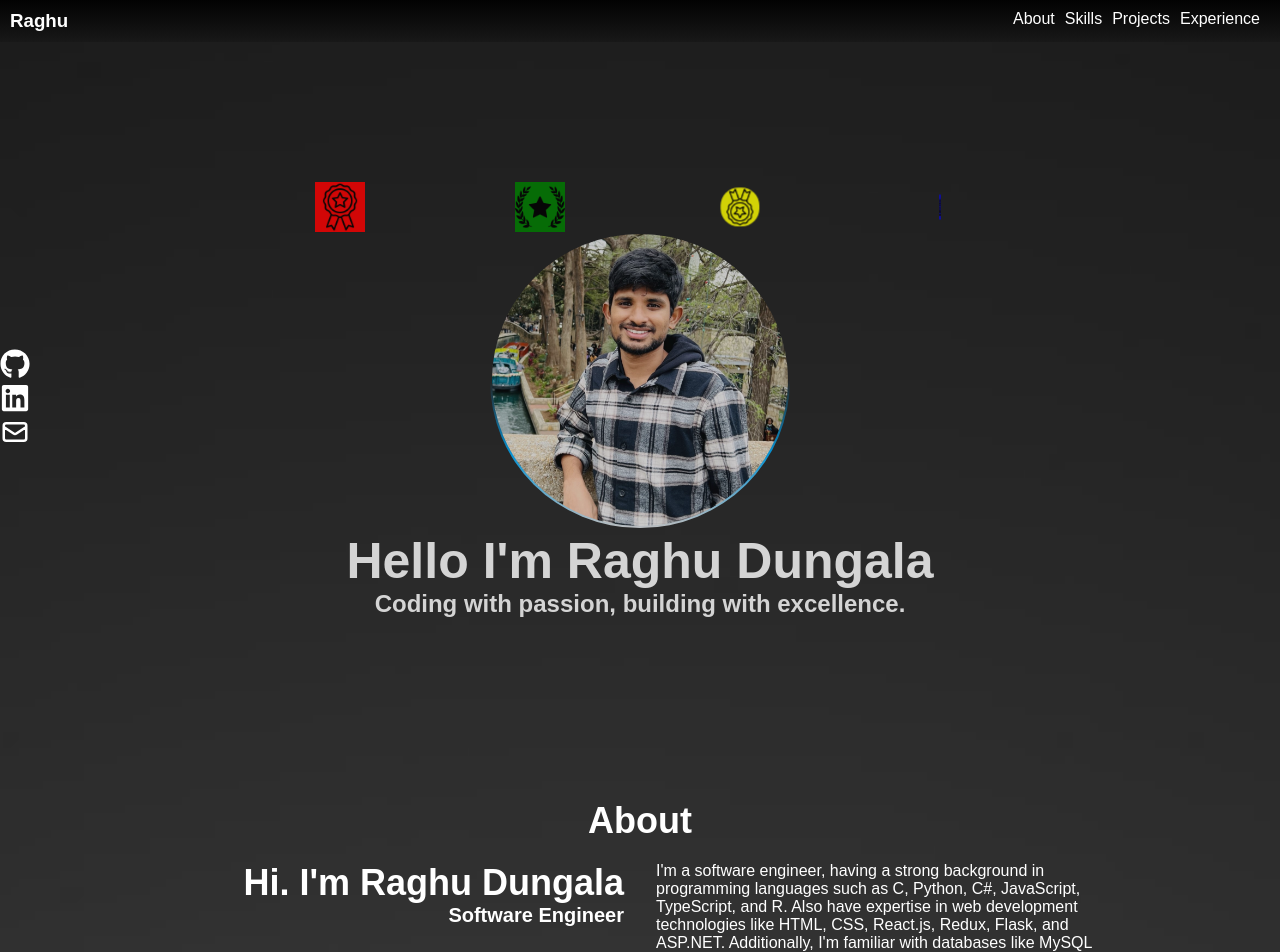
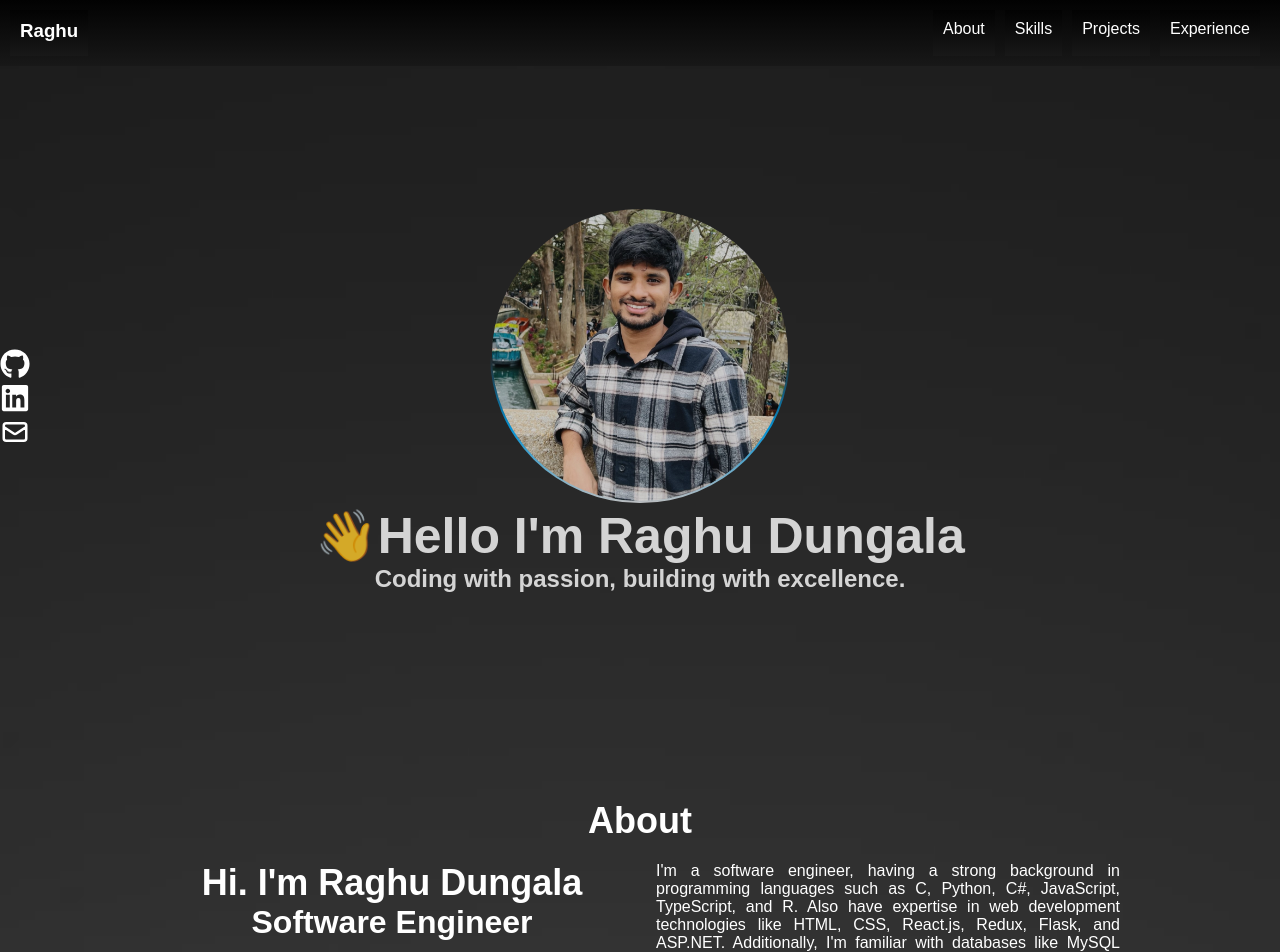
Before and after one commit to raghudungala/portfolio, a React (Create React App) app: page / in a window 1280 px wide. Shown: the top 952 px of the page. Built offline with nearby package versions, Linux system fonts and the light colour scheme.

Commit message:
Make css changes

```diff
--- a/src/components/About.js
+++ b/src/components/About.js
@@ -12,10 +12,10 @@ const About = () => {
       <div className='grid-container'>
         <div className='text-right'>
           <p>Hi. I'm Raghu Dungala</p>
-          <h2 style={{ fontSize: "20px" }}> Software Engineer</h2>
+          <h2 className='prof'> Software Engineer</h2>
         </div>
         <div>
-          <p>I'm a software engineer, having a strong background in programming languages such as C, Python, C#, JavaScript, TypeScript, and R. Also have expertise in web development technologies like HTML, CSS, React.js, Redux, Flask, and ASP.NET. Additionally, I'm familiar with databases like MySQL and SQL and have experience with version control tools like Git and continuous integration/continuous deployment (CI/CD) pipelines using Azure Jenkins.</p>
+          <p className="about-intro">I'm a software engineer, having a strong background in programming languages such as C, Python, C#, JavaScript, TypeScript, and R. Also have expertise in web development technologies like HTML, CSS, React.js, Redux, Flask, and ASP.NET. Additionally, I'm familiar with databases like MySQL and SQL and have experience with version control tools like Git and continuous integration/continuous deployment (CI/CD) pipelines using Azure Jenkins.</p>
         </div>
       </div>
     </section>
--- a/src/components/Header.js
+++ b/src/components/Header.js
@@ -5,18 +5,19 @@ import {
   FaLinkedin,
 } from 'react-icons/fa';
 import { HiOutlineMail } from 'react-icons/hi';
+import "../styles/header.css"
 
 
 const Header = () => {
   return (
     <header>
-      <nav>
+      <nav className="main-navigation">
         <ul>
-          <li className="logo"><Link to="welcomepage" smooth={true} duration={500}><h3>Raghu</h3></Link></li>
-          <li><Link to="about" smooth={true} offset={-70} duration={500}>About</Link></li>
-          <li><Link to="skills" smooth={true} offset={-50} duration={500}>Skills</Link></li>
-          <li><Link to="projects" smooth={true} offset={-50} duration={500}>Projects</Link></li>
-          <li><Link to="experience" smooth={true} offset={20} duration={500}>Experience</Link></li>
+          <li className="logo nav_button"><Link to="welcomepage" smooth={true} duration={500}><h3>Raghu</h3></Link></li>
+          <li className='nav_button'><Link to="about" smooth={true} offset={-70} duration={500}>About</Link></li>
+          <li className='nav_button'><Link to="skills" smooth={true} offset={-50} duration={500}>Skills</Link></li>
+          <li className='nav_button'><Link to="projects" smooth={true} offset={-50} duration={500}>Projects</Link></li>
+          <li className='nav_button'><Link to="experience" smooth={true} offset={20} duration={500}>Experience</Link></li>
         </ul>
       </nav>
       <div className="side-ribbon">
--- a/src/components/welcomepage.js
+++ b/src/components/welcomepage.js
@@ -1,30 +1,32 @@
 import React from "react";
 import "../styles/welcomepage.css"
 import personalImage from "../images/raghu.JPEG"
-import award from "../images/award.png"
-import star from "../images/star.png"
+// import award from "../images/award.png"
+// import star from "../images/star.png"
 
 const WelcomePage = () => {
   return (
     <section id="welcomepage">
-      <div class="container1">
-        <div class="box">
+      {/* <div className="container1">
+        <div className="box">
           <img src={award} alt="award" style={{ width: "100%" }}></img>
         </div>
-        <div class="box">
+        <div className="box">
           <img src={star} alt="award" style={{ width: "100%" }}></img>
         </div>
-        <div class="box">
+        <div className="box">
           <img src={award} alt="award" style={{ width: "100%" }}></img>
         </div>
-        <div class="box">
+        <div className="box">
           <img src={star} alt="award" style={{ width: "100%" }}></img>
         </div>
-      </div>
+      </div> */}
       <div className="circular-image">
         <img src={personalImage} alt="Personal" className="user-pic"></img>
+
       </div>
       <h1 id="intro">
+      <span role="img" aria-label="hi">👋</span>
         <span className="dropping-letter">H</span>
         <span className="dropping-letter">e</span>
         <span className="dropping-letter">l</span>
--- a/src/styles/about.css
+++ b/src/styles/about.css
@@ -16,7 +16,7 @@
 }
 
 .text-right {
-  text-align: right;
+  text-align: center;
   font-weight: bold;
   font-size: 2.25rem;
 }
@@ -29,12 +29,23 @@
   font-weight: bold;
 }
 
-.inline {
-  display: inline;
+.prof{
+  font-size: 2rem;
+}
+
+.about-intro{
+  text-align: justify;
 }
 
 @media (max-width: 768px) {
   .grid-container {
     grid-template-columns: repeat(auto-fit, minmax(300px, 1fr));
   }
+  .text-right{
+    font-size: 1.75rem;
+  }
+  .prof{
+    font-size: 1rem;
+    align-items: center;
+  }
 }
--- a/src/styles/experience.css
+++ b/src/styles/experience.css
@@ -56,6 +56,7 @@
 .experience p {
   font-size: 16px;
   margin-bottom: 10px;
+  text-align: justify;
 }
 
 .end {
--- /dev/null
+++ b/src/styles/header.css
@@ -0,0 +1,62 @@
+
+.nav_button{
+    position: relative;
+    overflow: hidden;
+    padding: 10px;
+    background-image: linear-gradient(#020202, #181818);
+}
+
+header {
+    position: fixed;
+    top: 0;
+    left: 0;
+    width: 100%;
+    padding: 10px;
+    z-index: 1;
+    background-image: linear-gradient(#020202, #181818);
+    background-size: cover;
+    background-position: center;
+    align-items: center;
+    justify-content: space-between;
+  }
+
+  nav ul {
+    display: flex;
+    justify-content: flex-end;
+
+  }
+
+  .logo {
+    margin-right: auto;
+  }
+
+  nav ul li {
+    display: inline-block;
+    margin-right: 10px;
+  }
+
+  nav ul li a {
+    color: #fff;
+    text-decoration: none;
+  }
+
+
+.nav_button::after{
+    content: "";
+    display: block;
+    width:100%;
+    height: 4px;
+    background-color: #fff;
+    transform: scaleX(0);
+    transform-origin: left;
+    transition: tranform 10s ease;
+
+}
+.nav_button:hover::after{
+    transform: scaleX(1);
+}
+
+.nav_button activate{
+    background-color: #4CAF50; /* Green background when active */
+    color: white;
+}
--- a/src/styles/project.css
+++ b/src/styles/project.css
@@ -88,6 +88,7 @@
 .proj span,
 .proj a {
   margin-bottom: 10px;
+  text-align: justify;
 }
 
 .proj button {
--- a/src/styles/styles.css
+++ b/src/styles/styles.css
@@ -18,42 +18,6 @@ body {
   color: #333;
 }
 
-/* Header styles */
-header {
-  position: fixed;
-  top: 0;
-  left: 0;
-  width: 100%;
-  padding: 10px;
-  z-index: 1;
-  background-image: linear-gradient(#020202, #181818);
-  background-size: cover;
-  background-position: center;
-  align-items: center;
-  justify-content: space-between;
-}
-
-
-
-nav ul {
-  display: flex;
-  justify-content: flex-end;
-
-}
-
-.logo {
-  margin-right: auto;
-}
-
-nav ul li {
-  display: inline-block;
-  margin-right: 10px;
-}
-
-nav ul li a {
-  color: #fff;
-  text-decoration: none;
-}
 
 .side-ribbon {
   position: fixed;
@@ -91,7 +55,7 @@ footer {
 /* Responsive styles */
 @media screen and (max-width: 768px) {
   header h1 {
-    font-size: 20px;
+    font-size: 15px;
   }
 
   section {
--- a/src/styles/welcomepage.css
+++ b/src/styles/welcomepage.css
@@ -18,12 +18,12 @@
 @keyframes dropAnimation {
   0% {
     opacity: 0;
-    transform: translateY(-50px);
+    transform: translateX(20px);
   }
 
   100% {
     opacity: 1;
-    transform: translateY(0);
+    transform: translateX(0);
   }
 }
 
@@ -136,75 +136,76 @@
 
 .dropping-letter {
   display: inline-block;
-  animation-name: dropAnimation;
-  animation-duration: 1s;
-  animation-fill-mode: forwards;
-  animation-timing-function: ease-in-out;
+  /* animation-name: dropAnimation; */
+  /* animation-duration: 5s; */
+  transform: scaleX(1);
+  transition: trasform 3s ease;
+  /* animation-timing-function: ease-in-out; */
   /* animation-iteration-count: infinite; */
 }
 
 .dropping-letter:nth-child(1) {
-  animation-delay: 0.1s;
+  transform: scaleX(1)
 }
 
 .dropping-letter:nth-child(2) {
-  animation-delay: 0.2s;
+  transform: scaleX(1)
 }
 
 .dropping-letter:nth-child(3) {
-  animation-delay: 0.3s;
+  transform: scaleX(1)
 }
 
 .dropping-letter:nth-child(4) {
-  animation-delay: 0.4s;
+  transform: scaleX(1)
 }
 
 .dropping-letter:nth-child(5) {
-  animation-delay: 0.5s;
+  transform: scaleX(1)
 }
 
 .dropping-letter:nth-child(6) {
-  animation-delay: 0.6s;
+  transform: scaleX(1)
 }
 
 .dropping-letter:nth-child(7) {
-  animation-delay: 0.7s;
+  transform: scaleX(1)
 }
 
 .dropping-letter:nth-child(8) {
-  animation-delay: 0.8s;
+  transform: scaleX(1)
 }
 
 .dropping-letter:nth-child(9) {
-  animation-delay: 0.9s;
+  transform: scaleX(1)
 }
 
 .dropping-letter:nth-child(10) {
-  animation-delay: 1.0s;
+  transform: scaleX(1)
 }
 
 .dropping-letter:nth-child(11) {
-  animation-delay: 1.1s;
+  transform: scaleX(1)
 }
 
 .dropping-letter:nth-child(12) {
-  animation-delay: 1.2s;
+  transform: scaleX(1)
 }
 
 .dropping-letter:nth-child(13) {
-  animation-delay: 1.3s;
+  transform: scaleX(1)
 }
 
 .dropping-letter:nth-child(14) {
-  animation-delay: 1.4s;
+  transform: scaleX(1)
 }
 
 .dropping-letter:nth-child(15) {
-  animation-delay: 1.5s;
+  transform: scaleX(1)
 }
 
 .dropping-letter:nth-child(16) {
-  animation-delay: 1.6s;
+  transform: scaleX(1)
 }
 
 .dropping-letter:nth-child(17) {
@@ -246,14 +247,16 @@
 @media (max-width: 768px) {
   #welcomepage {
     padding: 20px;
+    height: 50vh;
   }
 
   #welcomepage>h1 {
-    font-size: 36px;
+    font-size: 25px;
     text-align: center;
   }
 
   #welcomepage>h2 {
     text-align: center;
+    font-size: 15px;
   }
 }
```
